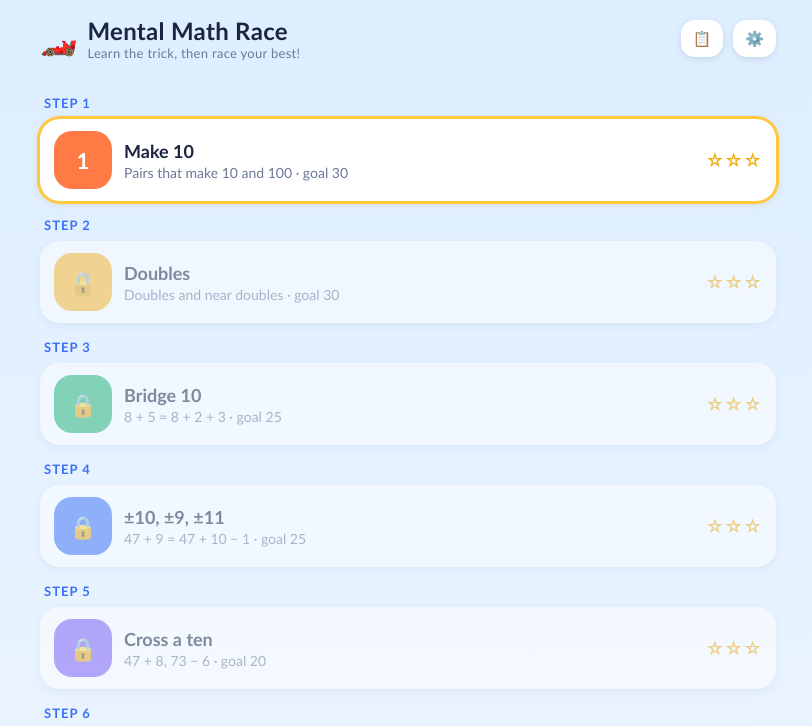
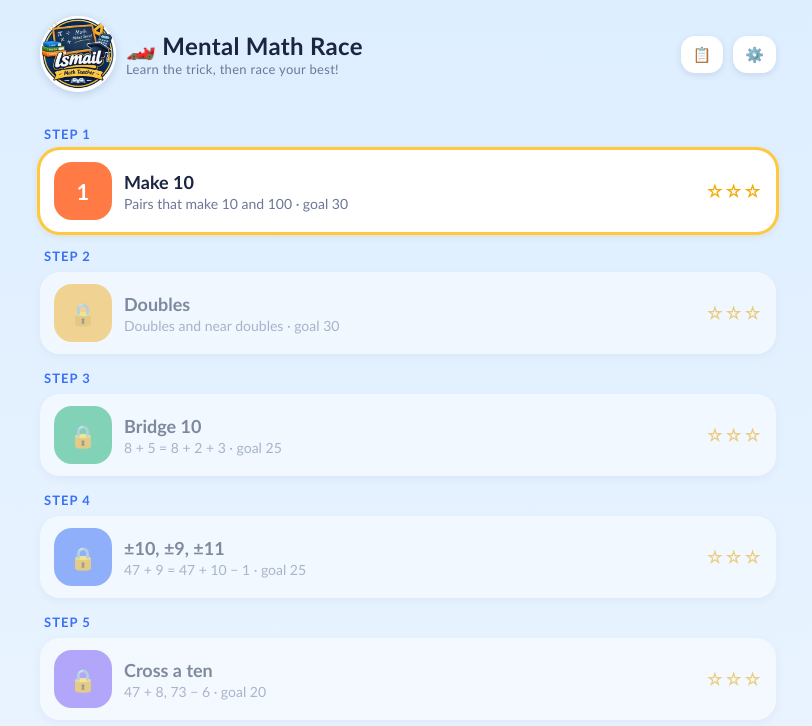
Before and after one commit to ismailadel998-prog/mental-math-race, a plain HTML site: page index.html in a window 1280 px wide. Shown: the top 726 px of the page, without its empty margins (232-1044 px from the left). Drawn offline with Linux system fonts and the light colour scheme.

Commit message:
Add Ismail Math Teacher logo and app icons
Co-Authored-By: Claude Opus 5.5 <noreply@anthropic.com>
Claude-Session: https://claude.ai/code/session_01Vp3PT6UCrFbSnTVcbcYFQR

```diff
--- a/index.html
+++ b/index.html
@@ -4,6 +4,8 @@
 <meta charset="utf-8">
 <meta name="viewport" content="width=device-width, initial-scale=1, maximum-scale=1, user-scalable=no">
 <title>Mental Math Race</title>
+<link rel="icon" type="image/png" href="favicon.png">
+<link rel="apple-touch-icon" href="apple-touch-icon.png">
 <style>
 :root{--ink:#1B2440;--navy:#22306B;--blue:#3A6FF7;--sky:#CFE7FF;--grass:#7BC96F;--road:#4A5160;--sun:#FFC83D;--coral:#FF5D5D;--green:#22B573;--purple:#7B5CF5;--mute:#6B7896;--card:#fff}
 *{box-sizing:border-box;-webkit-tap-highlight-color:transparent;user-select:none}
@@ -11,7 +13,7 @@ html,body{margin:0;min-height:100%;background:linear-gradient(#DDEEFF,#F4F8FF);c
 button{font:inherit;cursor:pointer;color:inherit;border:0}
 #app{max-width:760px;margin:0 auto;padding:12px 12px 40px}
 .top{display:flex;align-items:center;gap:10px;margin:4px 0 12px}
-.logo{font-size:30px}
+.logo{width:76px;height:76px;flex:none;object-fit:cover;border-radius:50%;background:#fff;box-shadow:0 2px 8px rgba(30,50,110,.18)}
 .top h1{margin:0;font-size:24px;flex:1;letter-spacing:.3px}
 .top h1 small{display:block;font-size:13px;color:var(--mute);font-weight:400}
 .ib{background:#fff;border-radius:14px;padding:9px 12px;box-shadow:0 2px 6px rgba(30,50,110,.12);font-size:15px;font-weight:700}
@@ -194,7 +196,7 @@ function genQ(i,review){if(review&&i>0&&Math.random()<.25){const j=R(0,i-1);cons
 
 /* ================================================================ screens */
 function home(){clr(false);
- app.append($(`<div class="top"><span class="logo">🏎️</span><h1>Mental Math Race<small>Learn the trick, then race your best!</small></h1><button class="ib" id="hi">📋</button><button class="ib" id="se">⚙️</button></div>`));
+ app.append($(`<div class="top"><img class="logo" src="logo.png" alt="Ismail Math Teacher"><h1>🏎️ Mental Math Race<small>Learn the trick, then race your best!</small></h1><button class="ib" id="hi">📋</button><button class="ib" id="se">⚙️</button></div>`));
  const map=$('<div class="map"></div>');let last=0;
  LEVELS.forEach((L,i)=>{if(L.step!==last){map.append($(`<div class="step">${L.step<8?'Step '+L.step:'Final'}</div>`));last=L.step;}
   const open=DB.teacherAll||i<DB.unlocked;const st=DB.stars[L.id]||0;const best=DB.best[L.id];
```
Also changed, not shown: apple-touch-icon.png (added), favicon.png (added), logo.png (added).
